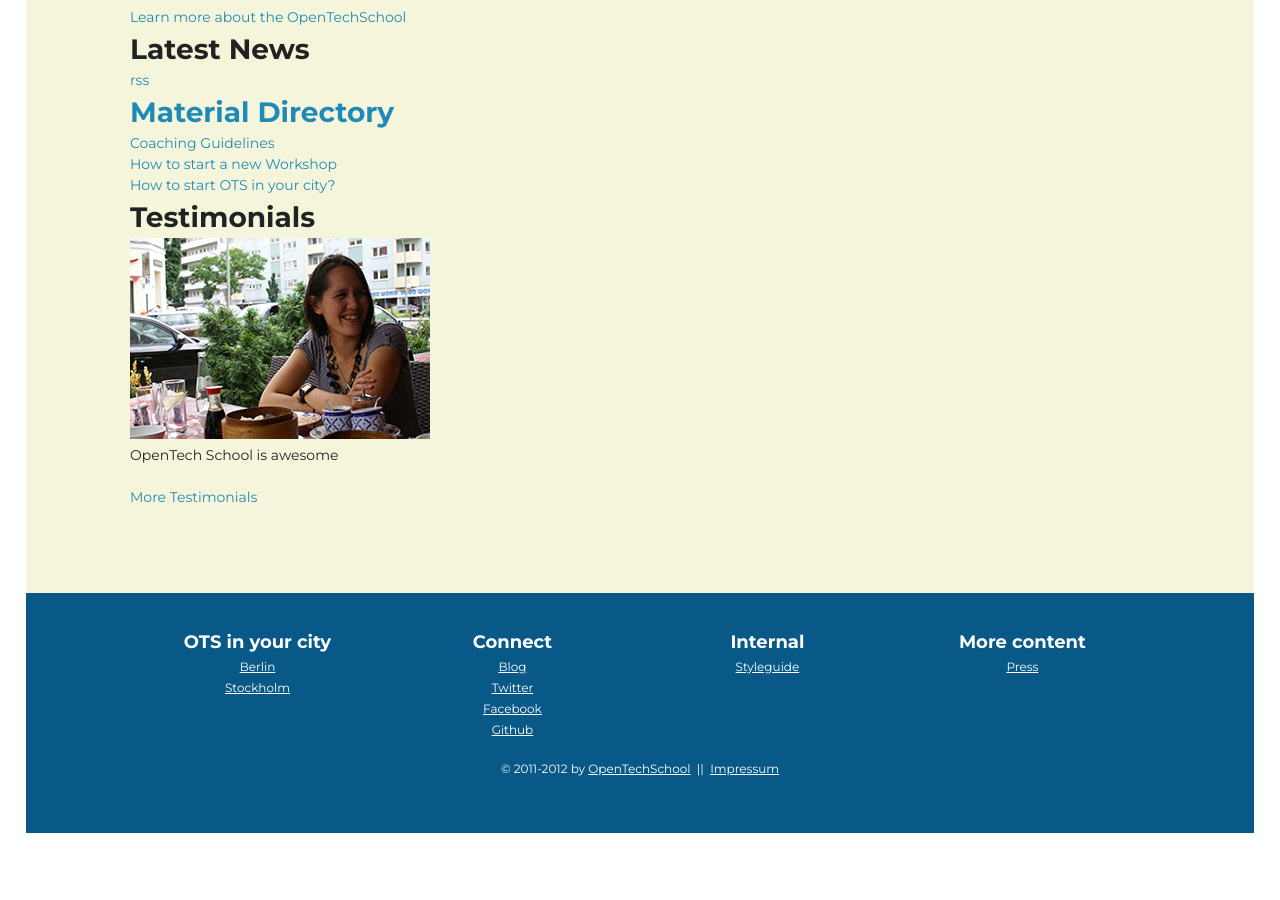
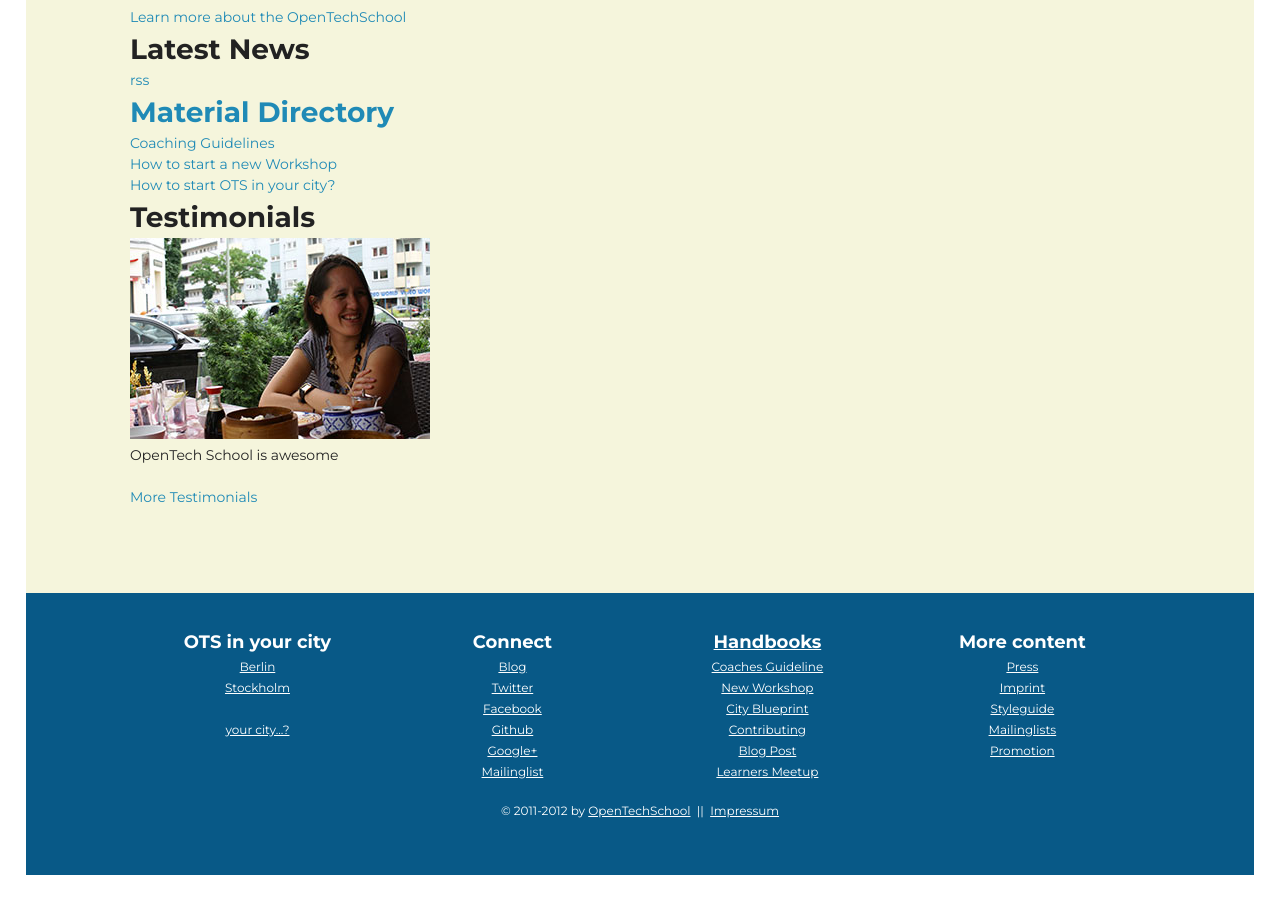
Before and after one commit to OpenTechSchool/www.opentechschool.org, a Jekyll site: the page built from index.html, in a window 1280 px wide and 900 px high, scrolled down 706 px. Built offline with Jekyll 4.4.1, drawn with Linux system fonts in a browser that asks for light colours; nearby versions of some CDN libraries; before the commit the page ends 1564 px from its top, so only the background shows below that.

Commit message:
more footer content. fixes #12

```diff
--- a/_includes/_footer.html
+++ b/_includes/_footer.html
@@ -6,10 +6,14 @@
           <h3>OTS in your city</h3>
           <ul>
             <li>
-              <a href="http://blog.opentechschool.org/">Berlin</a>
+              <a href="/berlin/">Berlin</a>
             </li>
             <li>
-              <a href="http://blog.opentechschool.org/">Stockholm</a>
+              <a href="/stockholm/">Stockholm</a>
+            </li>
+            <li>&nbsp;</li>
+            <li>
+              <a href="/handbooks/city-blueprint.html">your city...?</a>
             </li>
           </ul>
         </li>
@@ -21,22 +25,46 @@
               <a href="http://blog.opentechschool.org/">Blog</a>
             </li>
             <li>
-              <a href="http://blog.opentechschool.org/">Twitter</a>
+              <a href="http://twitter.com/opentechschool">Twitter</a>
             </li>
             <li>
-              <a href="http://blog.opentechschool.org/">Facebook</a>
+              <a href="https://www.facebook.com/OpenTechSchool">Facebook</a>
             </li>
             <li>
-              <a href="http://blog.opentechschool.org/">Github</a>
+              <a href="https://github.com/OpenTechSchool/">Github</a>
+            </li>
+
+            <li>
+              <a href="https://plus.google.com/b/114834784518588736271/114834784518588736271/posts">Google+</a>
+            </li>
+            <li>
+              <a href="https://groups.google.com/a/opentechschool.org/forum/?fromgroups#!forum/discuss.global">Mailinglist</a>
             </li>
           </ul>
         </li>
 
+
+
         <li>
-          <h3>Internal</h3>
+          <h3><a href="/handbooks/">Handbooks</a></h3>
           <ul>
             <li>
-              <a href="/styleguide.html">Styleguide</a>
+              <a href="http://opentechschool.github.com/slides/presentations/coaching/">Coaches Guideline</a>
+            </li>
+            <li>
+              <a href="/handbooks/new-workshop.html">New Workshop</a>
+            </li>
+            <li>
+              <a href="/handbooks/city-blueprint.html">City Blueprint</a>
+            </li>
+            <li>
+              <a href="/handbooks/contributing.html">Contributing</a>
+            </li>
+            <li>
+              <a href="/handbooks/blog-posts.html">Blog Post</a>
+            </li>
+            <li>
+              <a href="/handbooks/learners_meetup.html">Learners Meetup</a>
             </li>
           </ul>
         </li>
@@ -46,6 +74,18 @@
           <ul>
             <li>
               <a href="/press.html">Press</a>
+            </li>
+            <li>
+              <a href="/imprint.html">Imprint</a>
+            </li>
+            <li>
+              <a href="/handbooks/styles.html">Styleguide</a>
+            </li>
+            <li>
+              <a href="/handbooks/mailinglists.html">Mailinglists</a>
+            </li>
+            <li>
+              <a href="/handbooks/promotion.html">Promotion</a>
             </li>
           </ul>
         </li>
```
